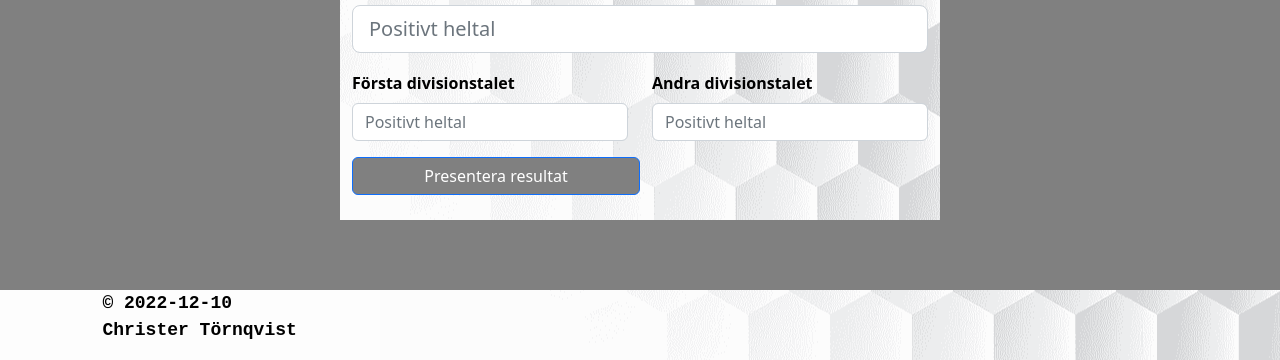
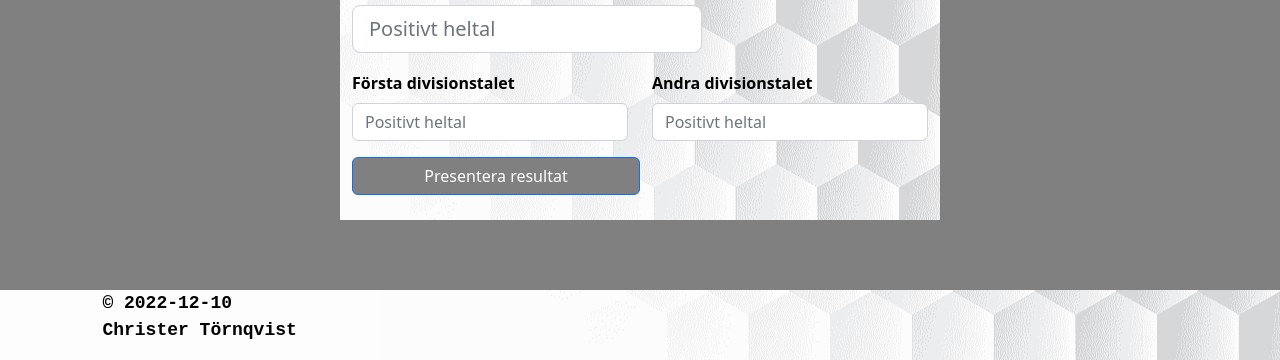
Before and after one commit to ChristerTornqvist/-vning9Web_FrontEndOchJavaScript_bishBosh2.0, a plain HTML site: page index.html in a window 1280 px wide. Shown: the part 482-842 px from the top of the page. Drawn offline with nearby package versions, Linux system fonts and the light colour scheme.

Commit message:
Satte maxbredd inmatning. Helt klart. Lovar!

```diff
--- a/style.css
+++ b/style.css
@@ -58,6 +58,10 @@ div p {
     margin-top: 3%;
 }
 
+.row input {
+    max-width: 350px;
+}
+
 .form-label {
     font-weight: bolder;
 }
```
Also changed, not shown: bishbosh.js (+10 -6 lines).
